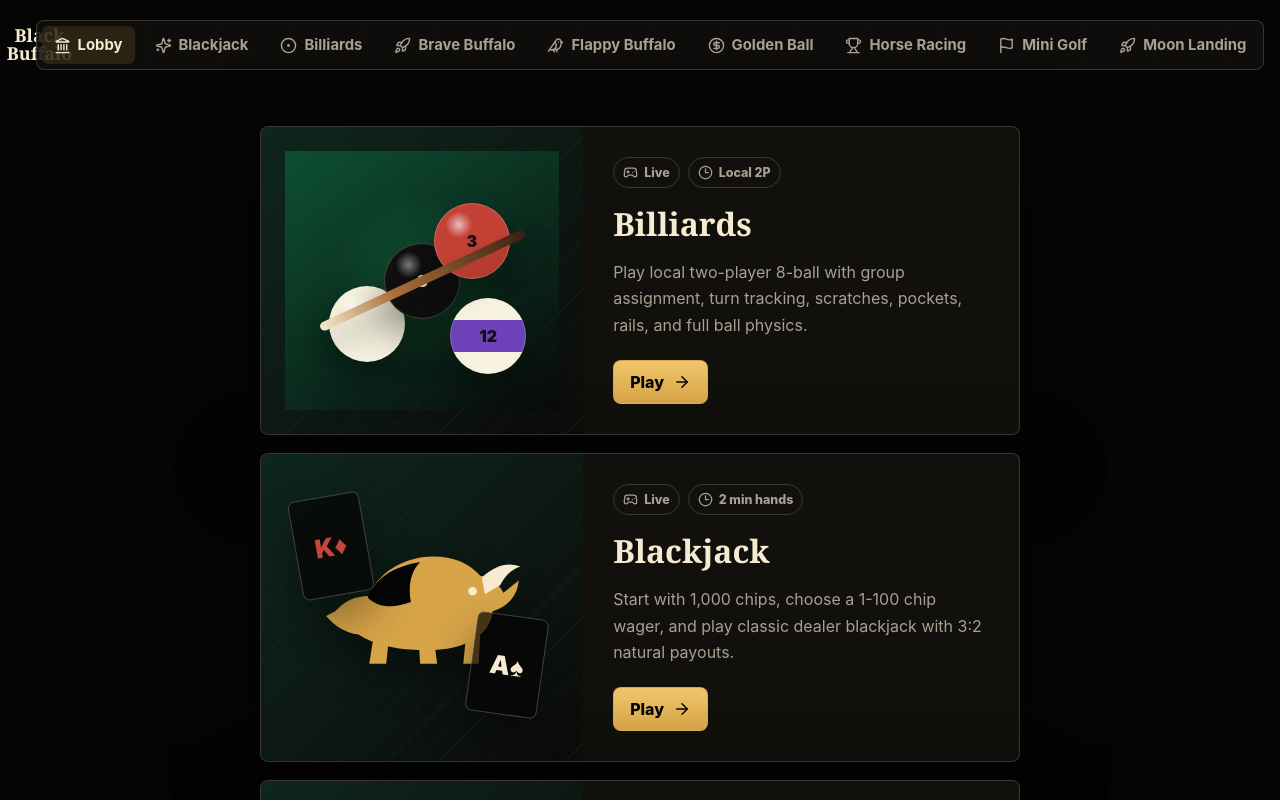
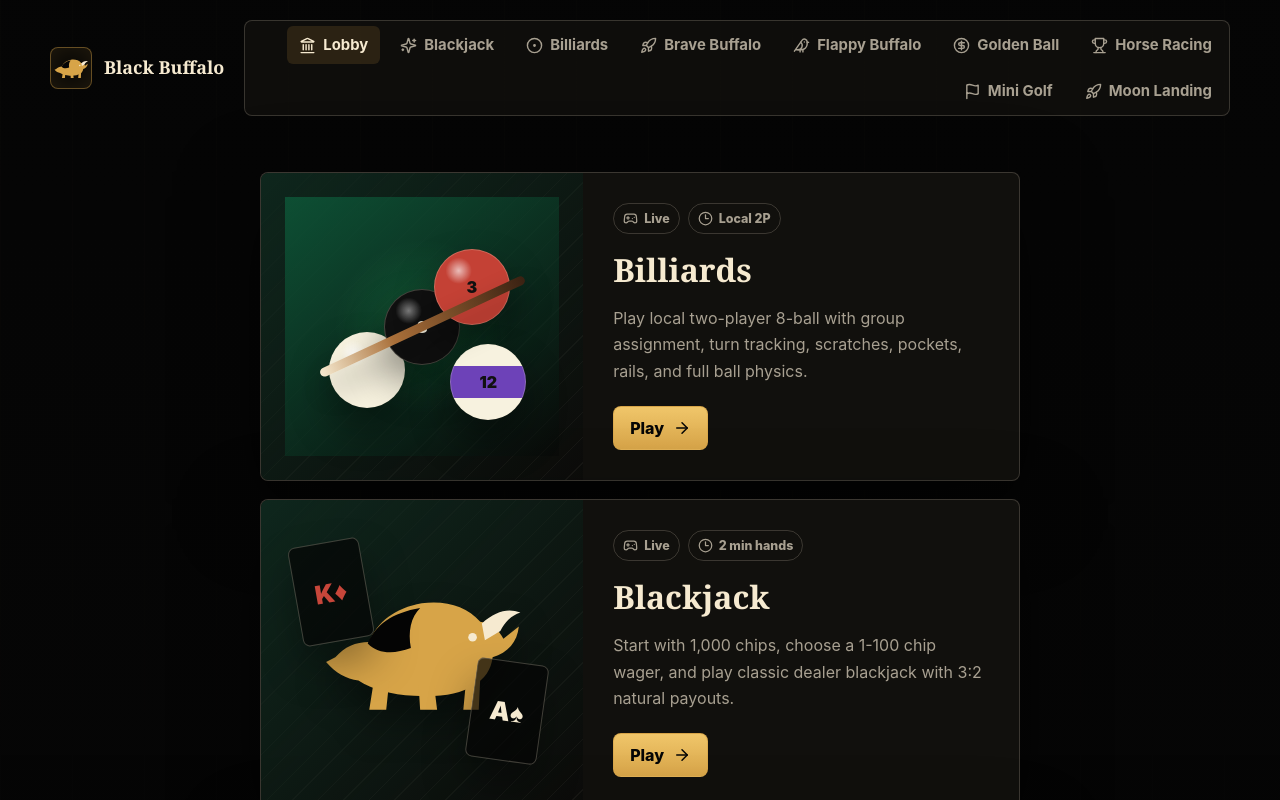
Before and after one commit to garrett-fiorito/Buffalo-Games, a React (Vite) app: page / in a window 1280 px wide. Shown: the top 800 px of the page. Built offline with nearby package versions, Linux system fonts and the light colour scheme.

Commit message:
Fix navbar layout spacing

```diff
--- a/src/styles/global.css
+++ b/src/styles/global.css
@@ -76,6 +76,7 @@ a {
   display: flex;
   align-items: center;
   justify-content: space-between;
+  flex-wrap: wrap;
   gap: 20px;
   padding: 6px 0 14px;
 }
@@ -101,8 +102,9 @@ a {
 }
 
 .brand-mark {
+  flex: 0 0 auto;
   gap: 12px;
-  min-width: 0;
+  min-width: 170px;
 }
 
 .brand-icon {
@@ -135,6 +137,10 @@ a {
 }
 
 .site-nav {
+  flex: 1 1 760px;
+  min-width: 0;
+  justify-content: flex-end;
+  flex-wrap: wrap;
   gap: 8px;
   padding: 5px;
   border: 1px solid var(--color-line);
```
